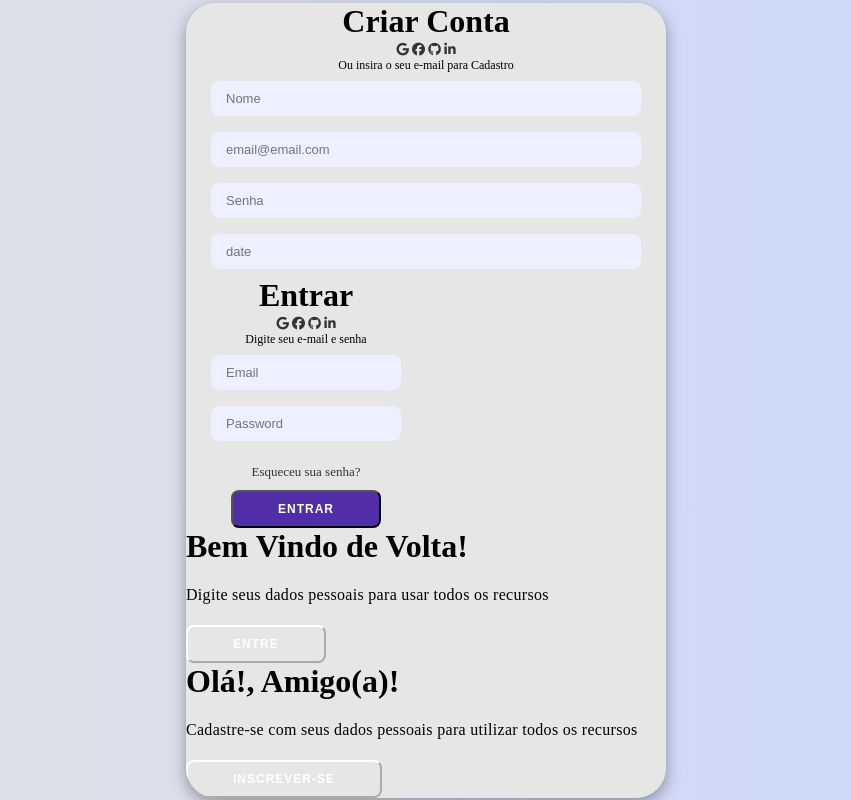
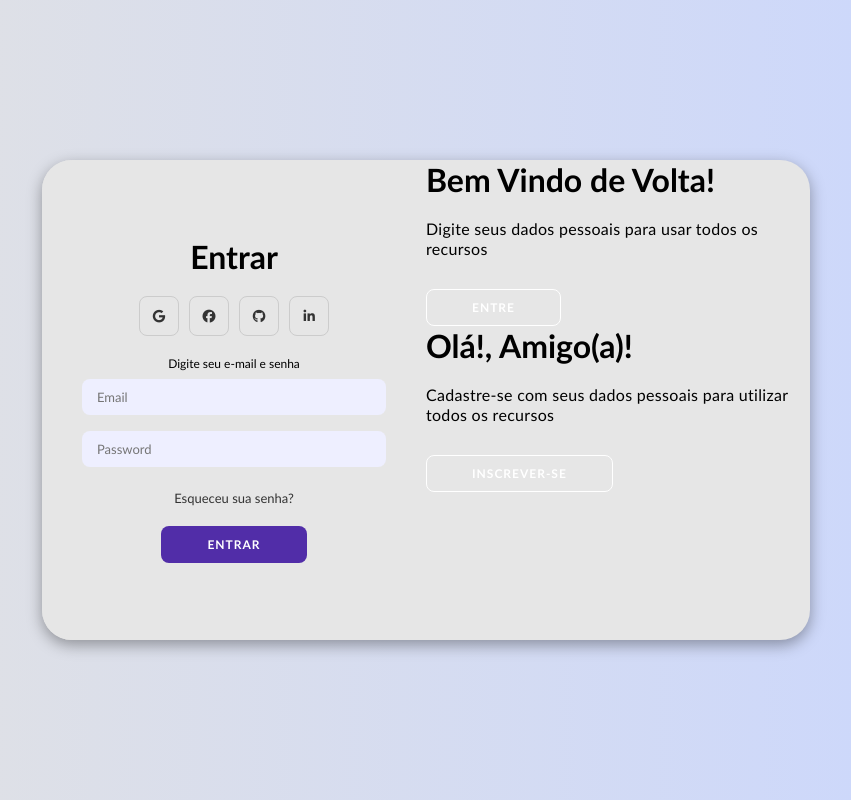
Before and after one commit to Jackson-Timoteo/Login-Screen, a plain HTML site: page index.html in a window 1280 px wide. Shown: the whole page, without its empty margins (214-1065 px from the left). Drawn offline with Linux system fonts and the light colour scheme.

Commit message:
feat: adding style icons

```diff
--- a/styles.css
+++ b/styles.css
@@ -1,11 +1,11 @@
 * {
     margin: 0;
     padding: 0;
-    font-family: 'Trebuchet MS', 'Lucida Sans Unicode', 'Lucida Grande', 'Lucida Sans', Arial, sans-serif';
+    box-sizing: border-box;
+    font-family: 'Trebuchet MS', 'Lucida Sans Unicode', 'Lucida Grande', 'Lucida Sans', Arial, sans-serif;
 }
 
 body {
-    background-color: #c9d6ff;
     background: linear-gradient(to right, #e2e2e2, #c9d6ff);
     display: flex;
     align-items: center;
@@ -15,14 +15,14 @@ body {
 }
 
 .container {
-    background: #e6e6e6;
+    background:  #e6e6e6;
     border-radius: 30px;
-    box-shadow: 0 5px 15px rgba(0,0,0, 0.35);
+    box-shadow: 0 5px 15px rgba(0, 0, 0, 0.35);
     position: relative;
     overflow: hidden;
-    width: 76px;
+    width: 768px;
     max-width: 100%;
-    min-width: 480px;
+    min-height: 480px;
 }
 
 .container p {
@@ -41,7 +41,6 @@ body {
     font-size: 13px;
     text-decoration: none;
     margin: 15px 0 10px;
-
 }
 
 .container button {
@@ -49,11 +48,12 @@ body {
     color: #fff;
     font-size: 12px;
     padding: 10px 45px;
-    border: 1px splid transparent;
+    border: 1px solid transparent;
     border-radius: 8px;
-    font-weight:600;
+    font-weight: 600;
     letter-spacing: 1px;
     text-transform: uppercase;
+    margin-top: 10px;
     cursor: pointer;
 }
 
@@ -83,7 +83,7 @@ body {
     outline: none;
 }
 
-.form-contaienr {
+.form-container {
     position: absolute;
     top: 0;
     height: 100%;
@@ -95,3 +95,68 @@ body {
     width: 50%;
     z-index: 2;
 }
+
+.container.active .sign-in {
+    transform: translateX(100%);
+    /*mover o elemento na horizontal*/
+}
+
+.sign-up {
+    left: 0;
+    width: 50%;
+    opacity: 0;
+    z-index: 1;
+}
+
+.container.active .sign-up {
+    transform: translateX(100%);
+    opacity: 1;
+    z-index: 5;
+    animation: move 0.6s;
+}
+
+
+@keyframes move {
+    0%, 49.99% {
+        opacity: 0;
+        z-index: 5;
+    }
+    50%, 100% {
+        opacity: 1;
+        z-index: 5;
+    }
+}
+
+.social-icons {
+    margin: 20px 0;
+}
+
+.social-icons a {
+    border: 1px solid #ccc;
+    border-radius: 20%;
+    display: inline-flex;
+    justify-content: center;
+    align-items: center;
+    margin: 0 3px;
+    width: 40px;
+    height: 40px;
+}
+
+.social-icons .google:hover {
+    color: red;
+}
+
+.social-icons .face:hover {
+    color: blue;
+    background: red;
+    transition: 0.2s ease-in-out;
+    transform: scale(1.2);
+}
+
+.toggle-container {
+    position: absolute;
+    top: 0;
+    left: 50%;
+    width: 50%;
+    height: 100%;
+}
```
Also changed, not shown: index.html (+1 -1 lines).
